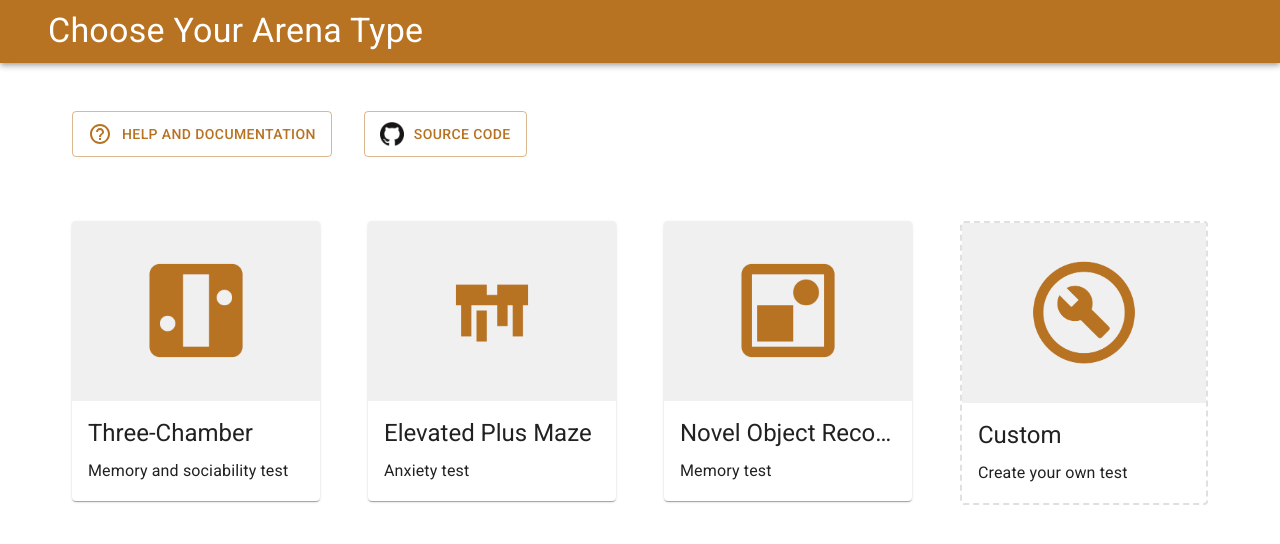
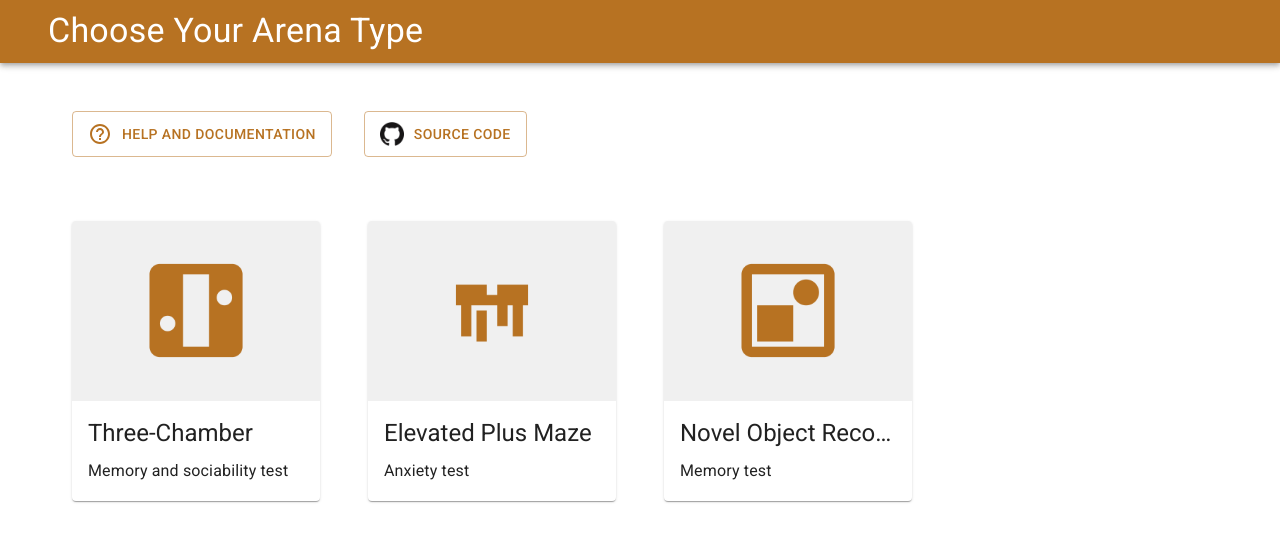
Before and after one commit to LandonFuhr/aseen, a React (Create React App) app in the folder src/frontend/: page / in a window 1280 px wide. Shown: the top 544 px of the page. Built offline with nearby package versions, Linux system fonts and the light colour scheme.

Commit message:
Hide custom arena card
Adding custom arena regions is not implemented yet, so the custom arena
card does not serve a purpose right now.

```diff
--- a/src/frontend/src/pages/home/ArenaCards/index.tsx
+++ b/src/frontend/src/pages/home/ArenaCards/index.tsx
@@ -1,10 +1,5 @@
 import { ArenaCardsGrid } from "./Grid";
-import {
-  ThreeChamberCard,
-  PlusMazeCard,
-  NortCard,
-  CustomArenaCard,
-} from "./CardsImpl";
+import { ThreeChamberCard, PlusMazeCard, NortCard } from "./CardsImpl";
 import "../styles.css";
 import { ArenaType } from "../../../core/types";
 import { useRouter } from "../../../components/PersistentProviders/Router";
@@ -26,7 +21,6 @@ const ArenaCards = () => {
         />,
         <PlusMazeCard onClick={() => handleClick(ArenaType.PlusMaze)} />,
         <NortCard onClick={() => handleClick(ArenaType.NORT)} />,
-        <CustomArenaCard onClick={() => handleClick(ArenaType.Custom)} />,
       ]}
     />
   );
```
